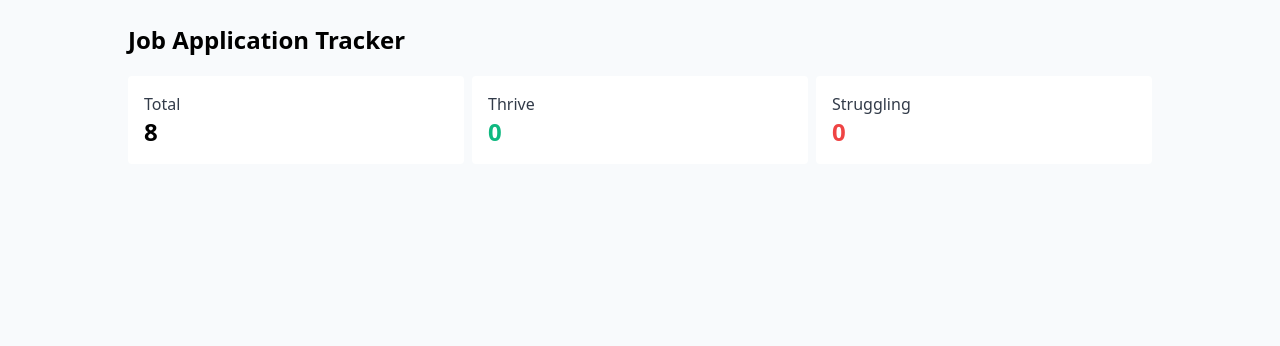
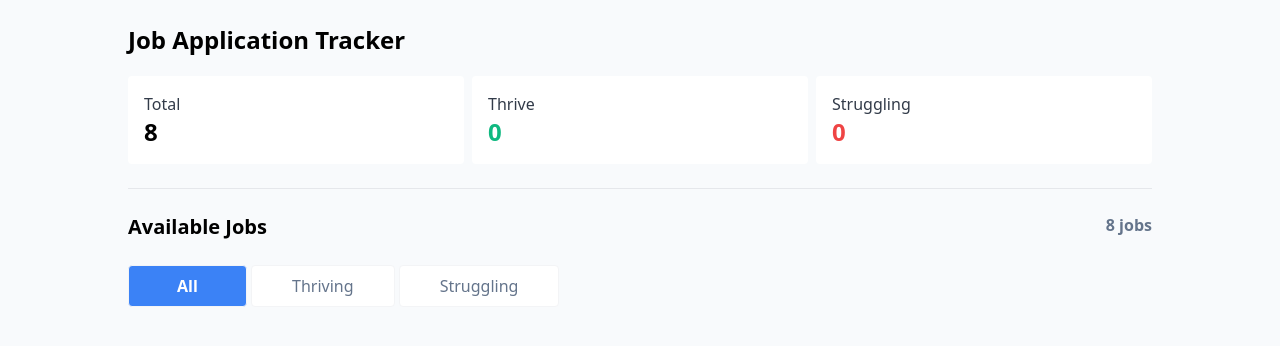
Before and after one commit to md-kudrot/Assignment-04, a website: page src/index.html in a window 1280 px wide. Drawn offline with Linux system fonts and the light colour scheme.

Commit message:
Add job availability section and enhance header styling

```diff
--- a/src/index.html
+++ b/src/index.html
@@ -8,7 +8,7 @@
 </head>
 
 <body class="bg-[#F8FAFC]">
-    <header class="w-[80%] mx-auto py-6">
+    <header class="w-[80%] mx-auto py-6  border-b border-gray-200">
         <h1 class="text-2xl font-bold ">Job Application Tracker</h1>
         <div class="flex gap-2 mt-5">
             <div class="w-[33%] rounded-sm bg-[#FFFFFF]  p-4">
@@ -28,6 +28,25 @@
         </div>
     </header>
 
+    <main class="w-[80%] mx-auto ">
+
+        <div class="flex  justify-between font-semibold py-6">
+            <h1 class="text-xl">Available Jobs</h1>
+            <p class="text-[#64748B] text-md">8 jobs</p>
+        </div>
+
+        <div class="mb-6">
+            <button
+                class="bg-[#3B82F6] text-white border border-gray-100 rounded-sm font-semibold px-12 py-2">All</button>
+            <button
+                class="bg-white border border-gray-100 rounded-sm font-medium text-[#64748B] px-10 py-2">Thriving</button>
+            <button
+                class="bg-white border border-gray-100 rounded-sm px-10 py-2 font-medium text-[#64748B]">Struggling</button>
+        </div>
+
+
+    </main>
+
 </body>
 
 </html>
```
Also changed, not shown: src/output.css.
